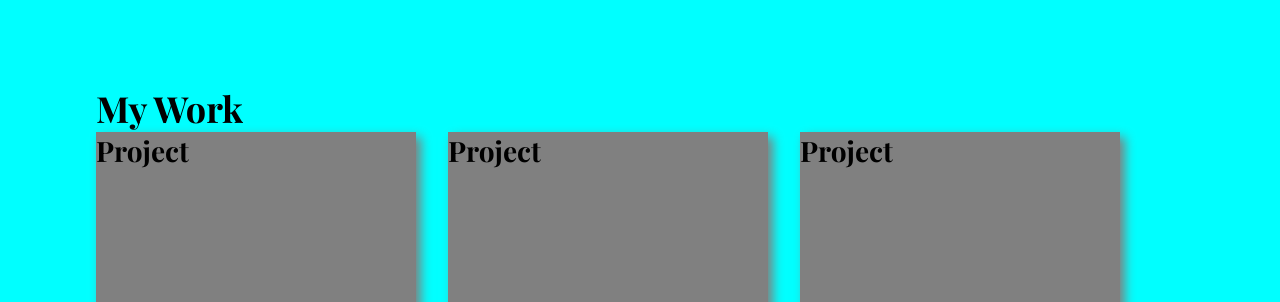
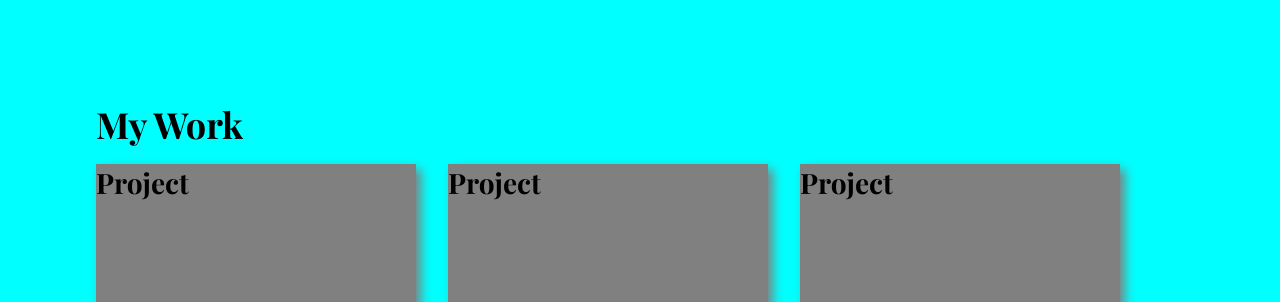
Before and after one commit to austinchong01/homepage, a plain HTML site: page index.html in a window 1280 px wide. Shown: the part 598-900 px from the top of the page. Drawn offline with nearby package versions, Linux system fonts and the light colour scheme; a web font is replaced by a local one.

Commit message:
Main Touch Up

```diff
--- a/style.css
+++ b/style.css
@@ -57,8 +57,8 @@ h4 {
 }
 
 /* main */
-main {
-
+main h2 {
+    margin: 1rem 0rem;
 }
 
 .grid {
```
